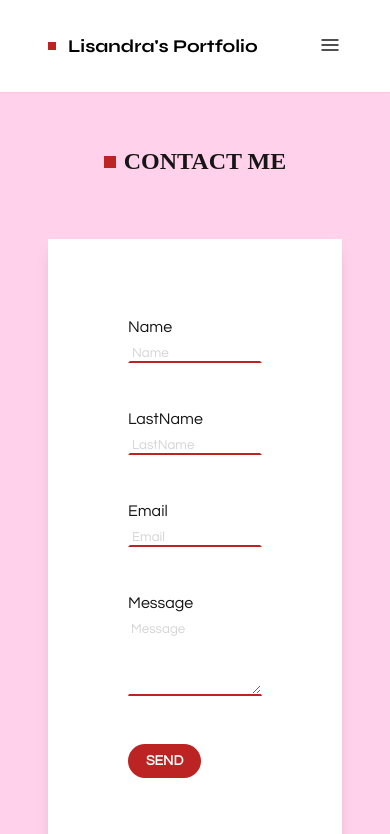
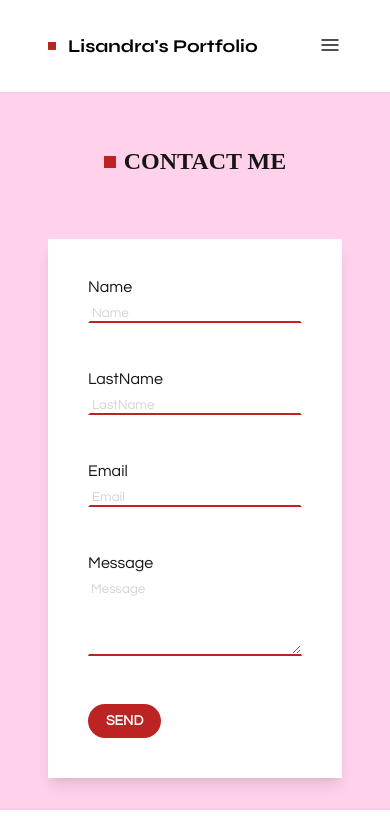
Before and after one commit to lisichaviano/portfolio-lisandra, a Next.js app: page /contact in a window 390 px wide. Shown: the top 834 px of the page. Built offline with nearby package versions, Linux system fonts and the light colour scheme.

Commit message:
Fix padding on contact page

```diff
--- a/src/components/ContactForm/index.tsx
+++ b/src/components/ContactForm/index.tsx
@@ -5,7 +5,7 @@ const ContactForm = () => {
       accept-charset="UTF-8"
       encType="multipart/form-data"
       method="POST"
-      className="flex flex-col gap-12 md:gap-20 bg-white shadow-lg p-20"
+      className="flex flex-col gap-12 md:gap-20 bg-white shadow-lg p-10 md:p-20"
     >
       <div className="flex max-md:flex-col justify-between gap-12 md:gap-20">
         <div className="flex flex-col gap-2 max-md:w-full w-1/2">
```
